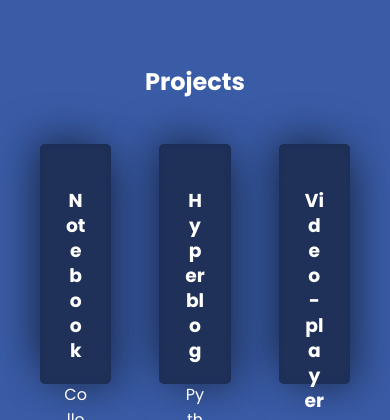
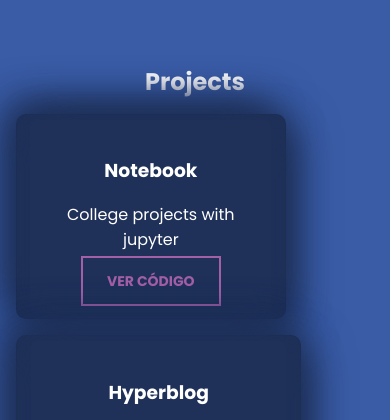
Before and after one commit to MichellePerezS/michelleperezs, a plain HTML site: page index.html in a window 390 px wide. Shown: the part 2390-2810 px from the top of the page. Drawn offline with Linux system fonts and the light colour scheme.

Commit message:
Projets responsive

```diff
--- a/css/button.css
+++ b/css/button.css
@@ -16,6 +16,6 @@
 
 .button.is-secondary {
 background: unset;
-color: var(--white);
+color:var(--lilac) ;
 border: 2px solid var(--lilac);
 }
--- a/css/projects.css
+++ b/css/projects.css
@@ -7,24 +7,31 @@
     text-align: center;
 }
 .card-container{
-    display: grid;
-    width: 100%;
-    height: 100%;
+    display: flex;
+    flex-wrap: wrap;
+    gap: 16px;
+    /* width: 100%;
+    height: 100%; */
     grid-template-columns: 1fr 1fr 1fr;
     align-items: center;
     justify-items: center;
-    color:white;
+    color: white;
+    justify-content: space-between;
 }
 
 .card{
-    width: 60%;
-    height: 80%;
+    /* width: 90%; */
+    height: 95%;
     max-height: 300px;
     padding: auto;
     text-align: center;
     background: var(--blue);
-    border-radius: 5px;
-    box-shadow: 15px 15px 25px transparent, -15px -15px 25px transparent;
+    border-radius: 10px;
+    box-shadow: 10px 10px 40px var(--blue), -10px -10px 40px var(--blue);
+}
+.card-image{
+    background: transparent;
+    overflow: hidden;
 }
 .card-content{
     width: 90%;
@@ -34,10 +41,11 @@
     border-radius: 5px;
     padding: 20px;
     box-shadow: 10px 10px 40px var(--blue), -10px -10px 40px var(--blue);
-    transition: 0.3s all ease-in-out;
+    transition: 0.3 all ease-in-out;
 }
 .card-header {
     text-transform: uppercase;
     font-size: 20px;
     margin: 40px auto;
+    border: 5px solid green;
 }
```
Also changed, not shown: index.html (+1 -1 lines), 1 other file.
